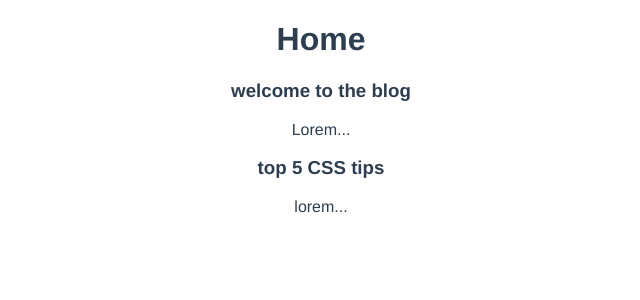
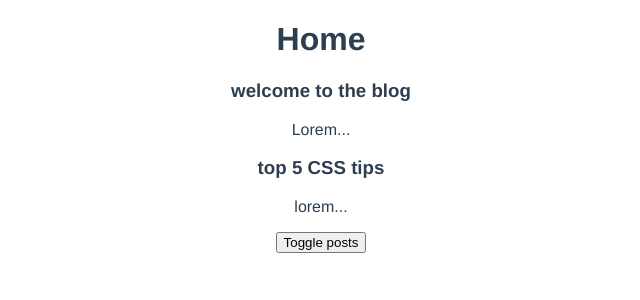
Before and after one commit to MaoDoBan/vue-blog-test, a Vue app: page / in a window 1280 px wide. Shown: the top 300 px of the page, without its empty margins (319-959 px from the left). Built offline with nearby package versions, Linux system fonts and the light colour scheme.

Commit message:
botão de toggle posts

```diff
--- a/src/views/Home.vue
+++ b/src/views/Home.vue
@@ -1,7 +1,8 @@
 <template>
   <div class="home">
     <h1>Home</h1>
-    <PostList :posts="posts"/>
+    <PostList v-if="mostrarPosts" :posts="posts"/>
+    <button @click="mostrarPosts = !mostrarPosts">Toggle posts</button>
   </div>
 </template>
 
@@ -18,7 +19,9 @@ export default {
       { title: "top 5 CSS tips", body: "lorem ipsum dois", id: 2 },
     ]);
 
-    return { posts };
+    const mostrarPosts = ref(true);
+
+    return { posts, mostrarPosts };
   }
 }
 </script>
```
